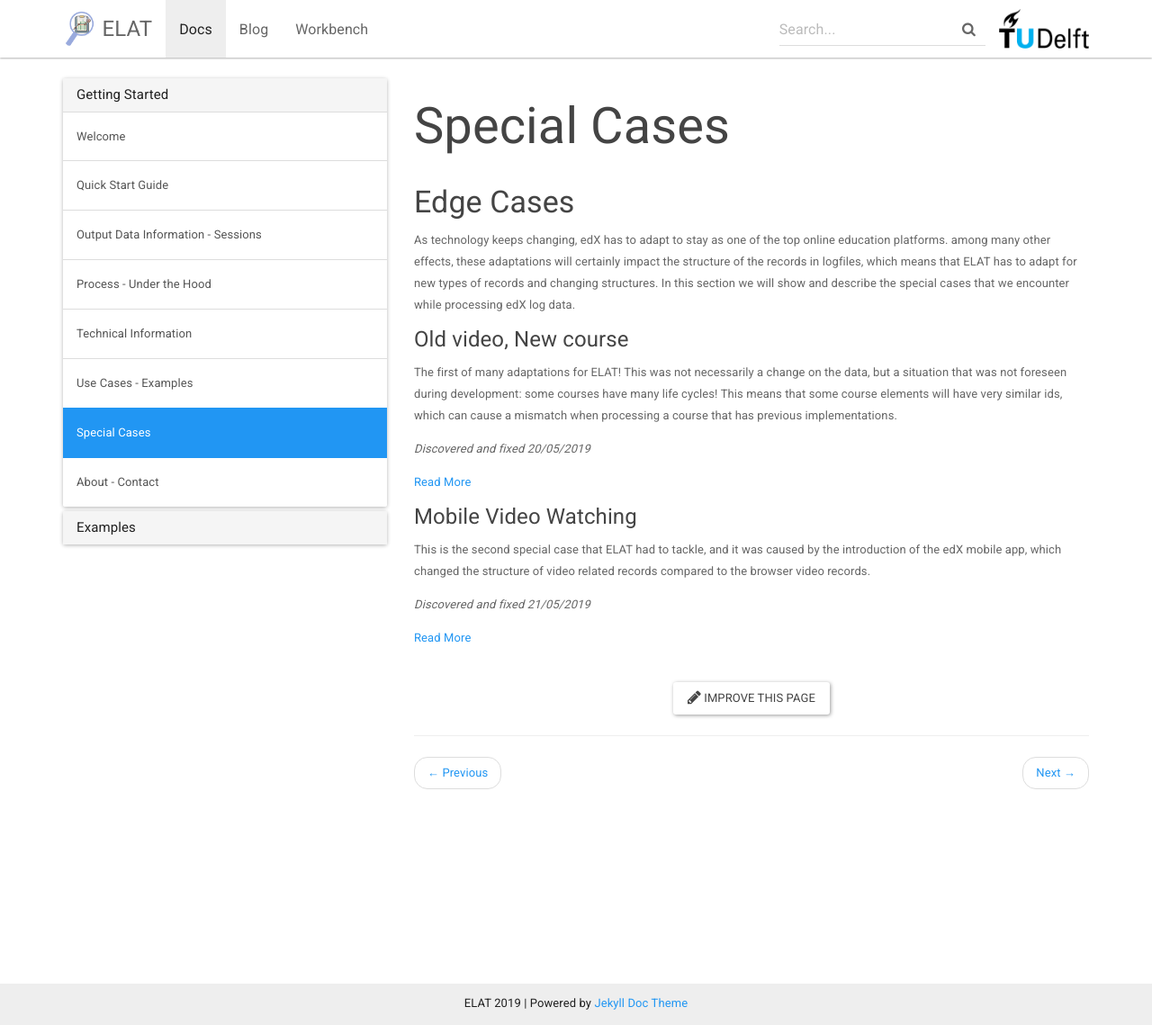
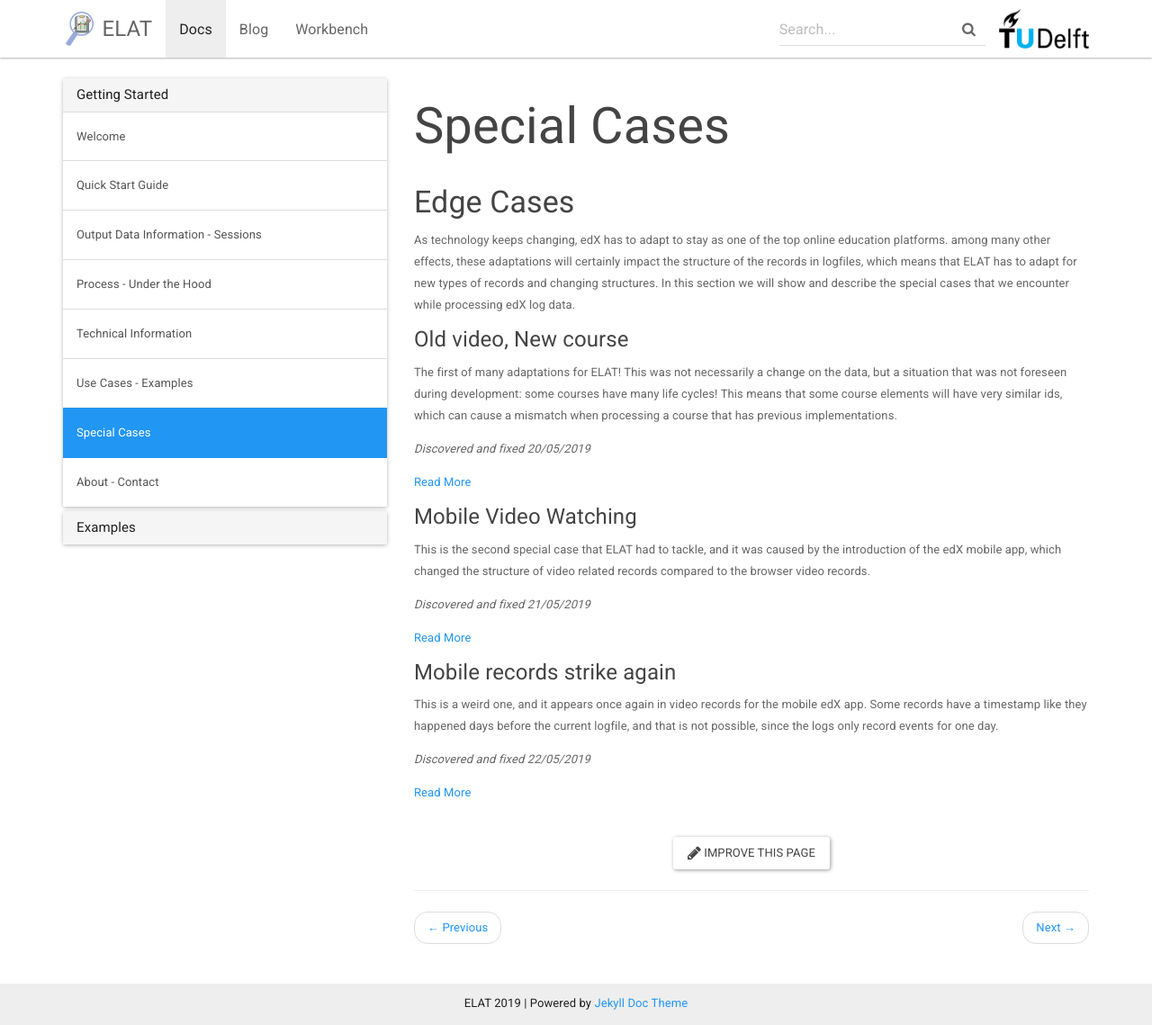
Before and after one commit to mvallet91/ELAT, a Jekyll site: the page built from _docs/special_cases.md, in a window 1280 px wide and 1139 px high. Shown: the whole window at 90% size. Built offline with Jekyll 4.4.1, drawn with Linux system fonts in a browser that asks for light colours.

Commit message:
new case

```diff
--- a/_docs/special_cases.md
+++ b/_docs/special_cases.md
@@ -25,3 +25,13 @@ app, which changed the structure of video related records compared to the browse
 *Discovered and fixed 21/05/2019*
 
 [Read More](/ELAT/blog/2019/05/21/mobile_video/)
+
+#### Mobile records strike again
+
+This is a weird one, and it appears once again in video records for the mobile edX app.
+Some records have a timestamp like they happened days before the current logfile, and
+that is not possible, since the logs only record events for one day.
+
+*Discovered and fixed 22/05/2019*
+
+[Read More](/ELAT/blog/2019/05/22/device_time/)
```
Also changed, not shown: 8 other files.
